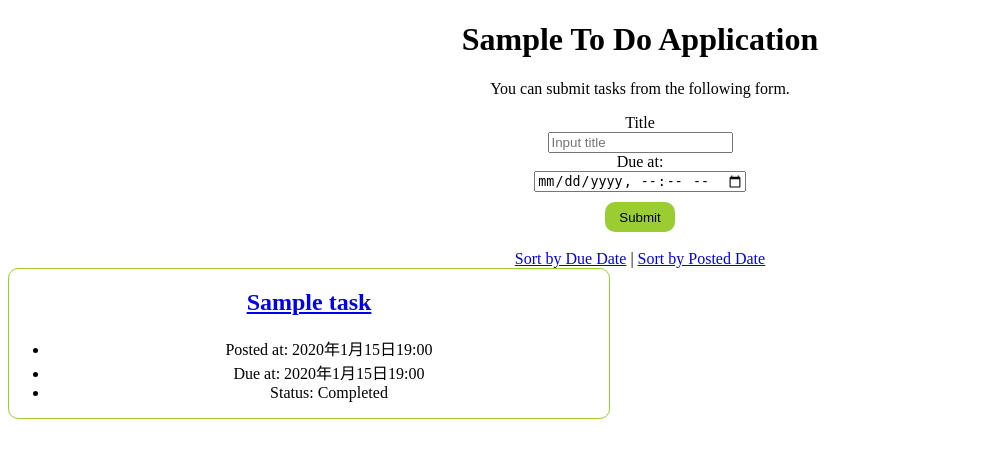
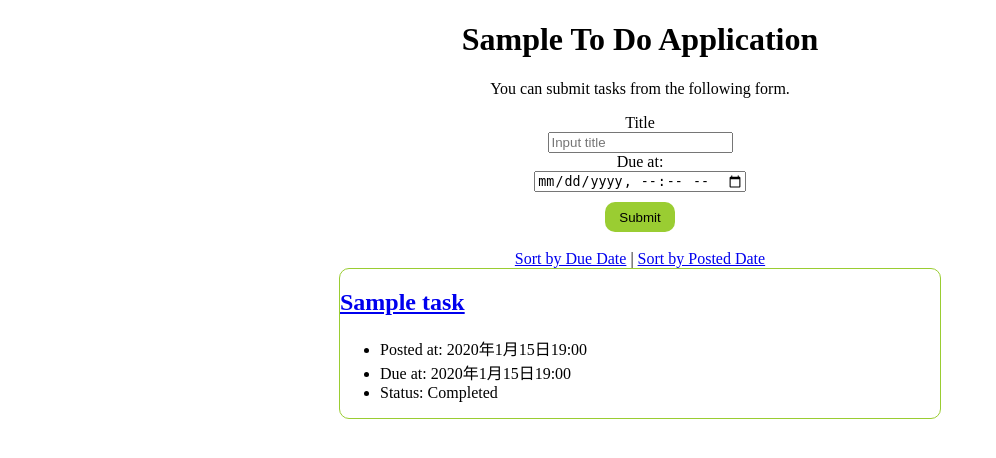
Before and after one commit to s1f102400101/django-test-exercise, a Django app: page / in a window 1280 px wide. Shown: the top 458 px of the page, without its empty margins (0-996 px from the left). Run offline with Django 5.2, Linux system fonts and the light colour scheme; tables that the repository leaves empty hold one stand-in row (values such as "Sample post").

Commit message:
top.cssを編集

```diff
--- a/todo/static/todo/css/top.css
+++ b/todo/static/todo/css/top.css
@@ -24,7 +24,7 @@ button {
     border: 1px yellowgreen solid;
     border-radius: 10px;
     max-width: 600px;
-    text-align: center;
+    margin: 0 auto;
 }
 
 .sort {
```
